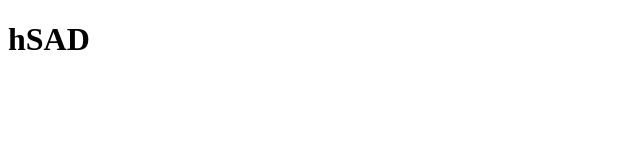
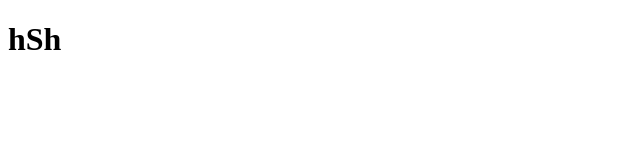
Before and after one commit to ReubenBrewerton/MyScotland, a plain HTML site: page index.html in a window 1280 px wide. Shown: the full height of the page, 0-640 px from the left. Drawn offline with Linux system fonts and the light colour scheme.

Commit message:
testing github

```diff
--- a/index.html
+++ b/index.html
@@ -6,6 +6,6 @@
     <title>Document</title>
 </head>
 <body>
-    <h1>hSAD</h1>
+    <h1>hSh</h1>
 </body>
 </html>
```
